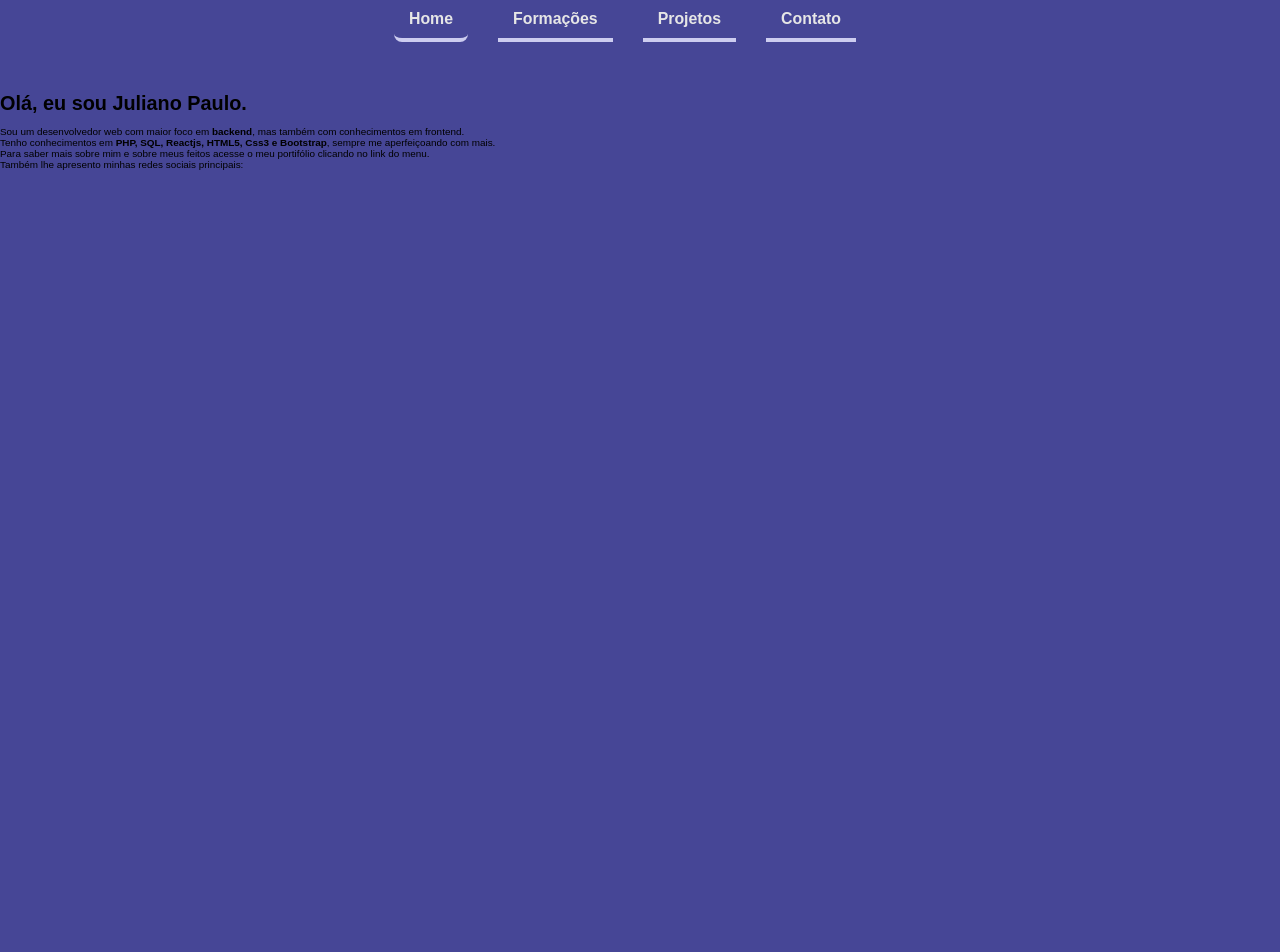
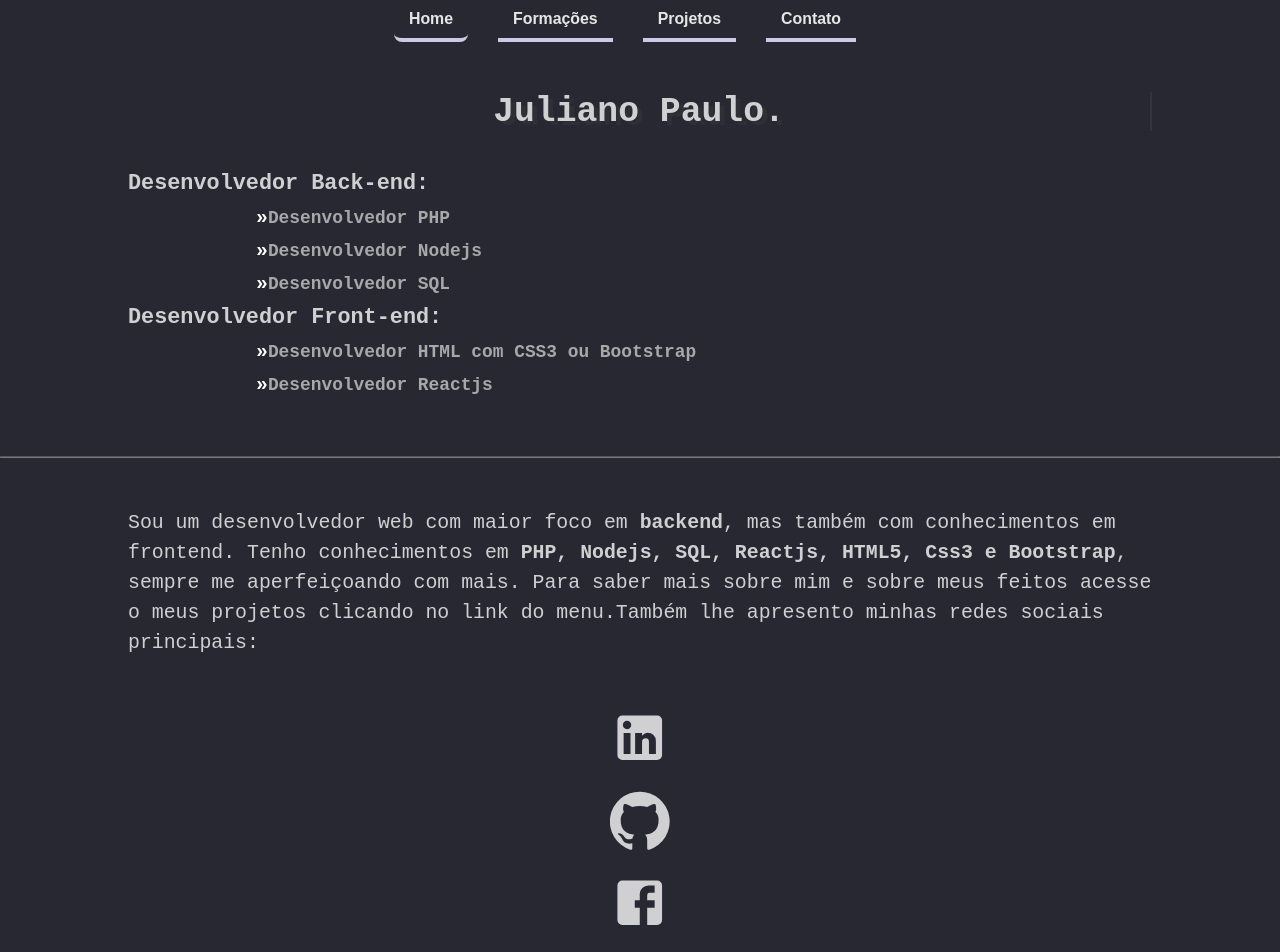
Before and after one commit to julianopaulos/meu-portifolio, a React (Create React App) app: page / in a window 1280 px wide. Shown: the top 952 px of the page. Before the commit the page ends 800 px from the top, so only its background shows below. Built offline with nearby package versions, Linux system fonts and the light colour scheme.

Commit message:
Estilizando a parte mobile da página home

```diff
--- a/src/App.css
+++ b/src/App.css
@@ -9,7 +9,7 @@ html, body, #root{
 body
 {
   font-family: sans-serif;
-  background-color: rgba(70,70,150,1);
+  background-color: rgba(40,40,50,1);
 }
 :root {
   font-size: 60%;
--- a/src/components/Header/index.tsx
+++ b/src/components/Header/index.tsx
@@ -16,20 +16,17 @@ export default function Header()
     const history = useHistory();
     const [widthMenuList, setWitdhMenuList] = useState<string>('100vw');
     const [responsiveWidthMenuList, setResponsiveWitdhMenuList] = useState<string>('0');
-
-
-
     useEffect(()=>{
         const lists = document.getElementsByTagName("li");
-        for(let i=0;i<lists.length;i++)lists[i].onclick = function(){setTimeout(()=>{
-            setHoveredTitle()
-        },100);}
+        for(let i=0;i<lists.length;i++)lists[i].onclick = function(){
+            setTimeout(()=>setHoveredTitle(),100);
+        }
         setTimeout(()=>setHoveredTitle(), 100);
     },[history]);
 
     window.addEventListener('resize', function(){
         if(window.screen.width>=600)setWitdhMenuList('100vw');
-        else setWitdhMenuList('0');
+        else setWitdhMenuList('0');setResponsiveWitdhMenuList('0');
     });
 
     function setHoveredTitle()
--- a/src/components/Header/style.css
+++ b/src/components/Header/style.css
@@ -1,7 +1,3 @@
-.container
-{
-    width: 100%;
-}
 .header
 {
     margin-bottom: 50px;
@@ -13,6 +9,20 @@
     display: flex;
     align-items: center;
     justify-content: center;
+}
+.header ul li.btn-close-menu-list
+{
+    margin-left: auto;
+    width: 10vw;
+    margin-right: 4rem;
+    font-size: 2.5rem;
+    color:#ffffff;
+    cursor: pointer;
+    transition:0.5s;
+}
+.header ul li.btn-close-menu-list:hover
+{
+    transform: rotate(180deg);
 }
 .header ul,.header ul li a
 {
@@ -36,6 +46,25 @@
     border-color: rgba(180,180,200,.9);
     background-color: rgba(190,190,220,1);
 }
+.menu
+{
+    width: 3rem;
+}
+.menu .MuiSvgIcon-root
+{
+    margin-top:20px;
+    margin-left:10px;
+    font-size:3rem;
+    color:rgba(230,230,230,.9);
+    border:1px solid rgba(240,240,240,.7);
+    cursor:pointer;
+    border-radius:5px;
+    transition: background-color .4s;
+}
+.menu .MuiSvgIcon-root:hover
+{
+    background-color: rgba(100,100,100,.7);
+}
 .menu-list{
     height: 100%;
     width: 0;
@@ -48,56 +77,20 @@
     transition: 0.5s;
     padding-top:30px;
 }
-.header ul li.btn-close-menu-list
-{
-    margin-left: auto;
-    width: 10vw;
-    margin-right: 4rem;
-    font-size: 2.5rem;
-    color:#ffffff;
-    cursor: pointer;
-    transition:0.5s;
-}
-.header ul li.btn-close-menu-list:hover
-{
-    transform: rotate(180deg);
-}
-.menu
-{
-    width: 3rem;
-}
-.menu .MuiSvgIcon-root
-{
-    margin-top:20px;
-    margin-left:10px;
-    font-size:3rem;
-    border:1px solid black;
-    cursor:pointer;
-    border-radius:5px;
-    transition: background-color .4s;
-}
-.menu .MuiSvgIcon-root:hover
-{
-    background-color: #ffffff;
-}
 @media screen and (min-width:600px)
 {
-    .menu-list
-    {
-        display: flex;
-        flex-direction: row;
-        align-items: center;
-        justify-content: center;
-    }
     .header ul li +  li
     {
         margin-right: 30px;
+    }
+    .header ul li.btn-close-menu-list
+    {
+        display:none;
     }
     .header ul li a
     {
         width: auto;
         padding: 10px 15px;
-
     }
     .header ul li a:hover, .hovered a
     {
@@ -105,11 +98,21 @@
         padding: 5px 10px;
         background-color:transparent;
     }
+    .header ul li a:hover
+    {
+        color: rgba(250,250,250,1);
+        background-color: transparent;
+    }
     .menu .MuiSvgIcon-root
     {
         display: none;
     }
-    .menu-list{
+    .menu-list
+    {
+        display: flex;
+        flex-direction: row;
+        align-items: center;
+        justify-content: center;
         height: 100%;
         width: 100vw;
         position: relative;
@@ -119,13 +122,4 @@
         transition: 0.5s;
         padding-top: 0;
     }
-    .header ul li.btn-close-menu-list
-    {
-        display:none;
-    }
-    .header ul li a:hover
-    {
-        color: rgba(250,250,250,1);
-        background-color: transparent;
-    }
 }
--- a/src/pages/Home/index.tsx
+++ b/src/pages/Home/index.tsx
@@ -1,6 +1,7 @@
 import React, { useEffect } from 'react';
+import  * as Icons  from '@material-ui/icons';
 
-
+import myProfilePicture from '../../assets/imgs/IMG_4271.jpg';
 
 import './style.css';
 
@@ -9,35 +10,65 @@ export default function Home() {
         document.title="Home";
     },[]);
     return (
-        <div className="content container">
-        <h1 id="apresentacao">
-            Olá, eu sou Juliano Paulo.
-        </h1><br/>
-        <p>
-            Sou um desenvolvedor web com maior foco em <b>backend</b>, mas também
+        <div className="container">
+            <div className="home">
+                <div className="presentation">
+                    <p className="name typewriter-effect anim-typewriter">Juliano Paulo.</p>
+                    <div className="skills">
+                        <span>Desenvolvedor Back-end:</span>
+                            <div className="subskills">
+                                <span>Desenvolvedor PHP</span>
+                                <span>Desenvolvedor Nodejs</span>
+                                <span>Desenvolvedor SQL</span>
+                            </div>
+                        <span>Desenvolvedor Front-end:</span>
+                            <div className="subskills">
+                                <span>Desenvolvedor HTML com CSS3 ou Bootstrap</span>
+                                <span>Desenvolvedor Reactjs</span>
+                            </div>
+                    </div>
+                </div>
+                <hr/>
+                <div className="content">
 
-            com conhecimentos em frontend.<br/>
-            Tenho conhecimentos em <b>PHP, SQL, Reactjs, HTML5, Css3 e Bootstrap</b>, sempre me
-            aperfeiçoando com mais.<br/>
-            Para saber mais sobre mim e sobre meus feitos acesse o meu portifólio clicando
-            no link do menu. <br/>Também lhe apresento minhas redes sociais principais:<br/><br/>
+                    <section className="main">
+                        <img src={myProfilePicture} alt="Foto de perfil"/>
+                        Sou um desenvolvedor web com maior foco em  <b>backend</b>, mas também
+                        com conhecimentos em frontend.
+                        Tenho conhecimentos em <b>PHP, Nodejs, SQL, Reactjs, HTML5, Css3 e Bootstrap</b>, sempre me
+                        aperfeiçoando com mais.
+                        Para saber mais sobre mim e sobre meus feitos acesse o meus projetos clicando
+                        no link do menu.Também lhe apresento minhas redes sociais principais:
+                    </section>
+                    <div className="social-links">
+                        <a
+                            href="https://www.linkedin.com/in/juliano-paulo-santos-b38b9a159/"
+                            target="__blank"
+                        >
+                            <Icons.LinkedIn/>
+                        </a>
+                        <a
+                            href="https://github.com/jsdie099"
+                            target="__blank"
+                        >
+                            <Icons.GitHub/>
+                        </a>
+                        <a
+                            href="https://www.facebook.com/julianopaulo.santos/"
+                            target="__blank"
+                        >
+                            <Icons.Facebook/>
+                        </a>
+                        <a
+                            href="https://www.instagram.com/julianop099/"
+                            target="__blank"
+                        >
+                            <Icons.Instagram/>
+                        </a>
+                    </div>
+                </div>
 
-        </p>
-        <div className="row">
-              <div className="col-md-4"/>
-              <div className="col-md-1">
-
-              </div>
-              <div className="col-md-1">
-
-              </div>
-              <div className="col-md-1">
-
-              </div>
-              <div className="col-md-1">
-
-              </div>
             </div>
-      </div>
+        </div>
     )
 }
--- a/src/pages/Home/style.css
+++ b/src/pages/Home/style.css
@@ -0,0 +1,141 @@
+.home
+{
+    font-family: 'Courier New', Courier, monospace;
+    width: 100vw;
+    display: flex;
+    align-items: center;
+    justify-content: center;
+    flex-direction: column;
+    color: rgba(250,250,250,.8);
+}
+.home hr
+{
+    color: #fff;
+    opacity: .4;
+    width: 100vw;
+    margin:50px auto;
+}
+.presentation
+{
+
+    width: 80vw;
+    font-weight: 600;
+}
+.presentation .name
+{
+    text-align: center;
+    font-size:3.5rem;
+    margin: 0 auto 40px auto;
+}
+.presentation .skills
+{
+    font-size:2.2rem;
+    margin-top: 20px;
+    display: flex;
+    flex-direction: column;
+}
+.presentation .skills span
+{
+    margin-bottom:10px;
+}
+.presentation .subskills
+{
+    color: rgba(200,200,200,.8);
+    display: flex;
+    flex-direction: column;
+    font-size:1.8rem;
+    width: 70vw;
+    margin-left: auto;
+}
+.presentation .subskills span::before
+{
+    content: '»';
+    color:#fff;
+    font-size:2rem;
+}
+.content
+{
+    width: 80vw;
+    display: flex;
+    flex-direction: column;
+    margin-bottom: 40px;
+}
+.content .main
+{
+    text-align: start;
+    font-size:2rem;
+    line-height: 30px;
+}
+.content .main img
+{
+    display: none;
+    /* width: 100%; */
+}
+.content .social-links
+{
+    display: flex;
+    flex-direction: column;
+    align-items: center;
+    justify-content: center;
+    margin-top:40px;
+}
+.content .social-links a .MuiSvgIcon-root
+{
+    font-size:6rem;
+    margin: 10px auto;
+    color: rgba(250,250,250,.8);
+    transition: color .5s;
+}
+.content .social-links a .MuiSvgIcon-root:hover
+{
+    font-size:6.5rem;
+    color: rgba(200,200,200,.6);
+}
+
+
+
+
+
+
+/*Animação*/
+.typewriter-effect{
+    text-shadow: 5px 4px 0 rgba(100,100,100,.12);
+    position: relative;
+    width: 0px;
+    margin: auto;
+    border-right: 2px solid rgba(255, 255, 255, 0.75);
+    white-space: nowrap;
+    overflow: hidden;
+}
+.anim-typewriter {
+    animation: typewriter 6s steps(13) 1700ms infinite,
+    blinkTextCursor 1700ms steps(13) infinite normal;
+}
+@keyframes typewriter {
+    0% {
+          width: 0px;
+    }
+    10% {
+          width: 0px;
+    }
+    25% {
+          width: 100%;
+    }
+    75% {
+          width: 100%;
+    }
+    90% {
+          width: 0px;
+    }
+    100% {
+          width: 0px;
+    }
+}
+@keyframes blinkTextCursor {
+    from {
+          border-right-color: rgba(255, 255, 255, 0.75);
+    }
+    to {
+          border-right-color: transparent;
+    }
+}
```
Also changed, not shown: src/assets/imgs/IMG_4271.jpg (added).
